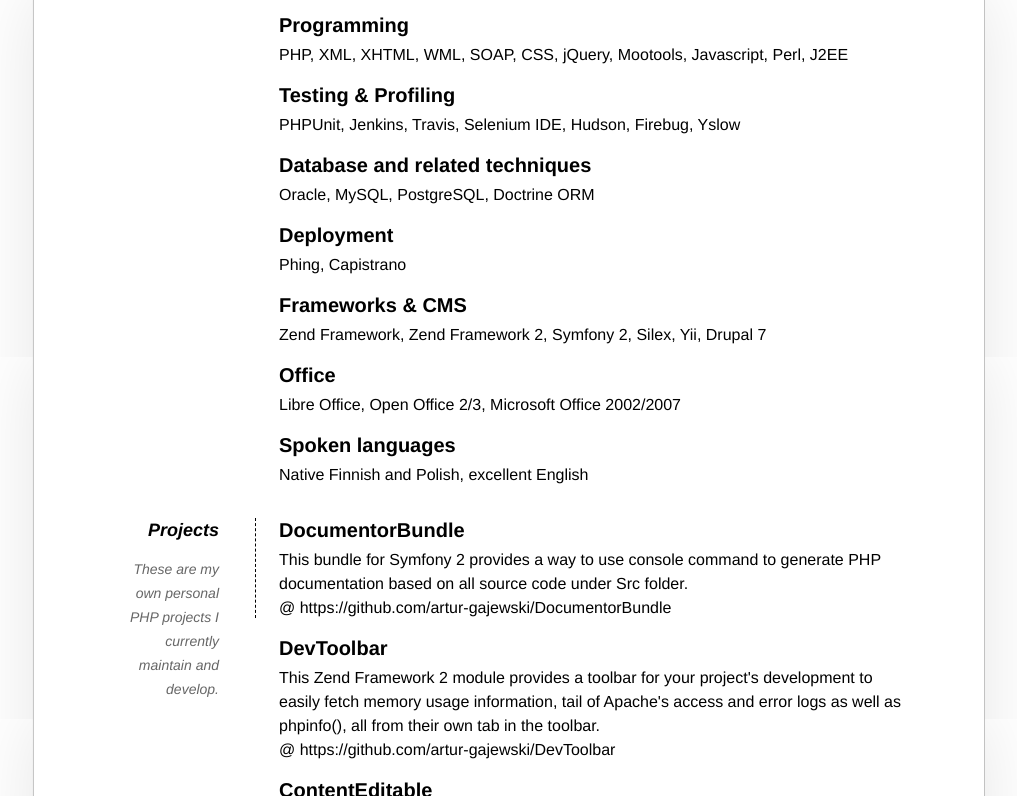
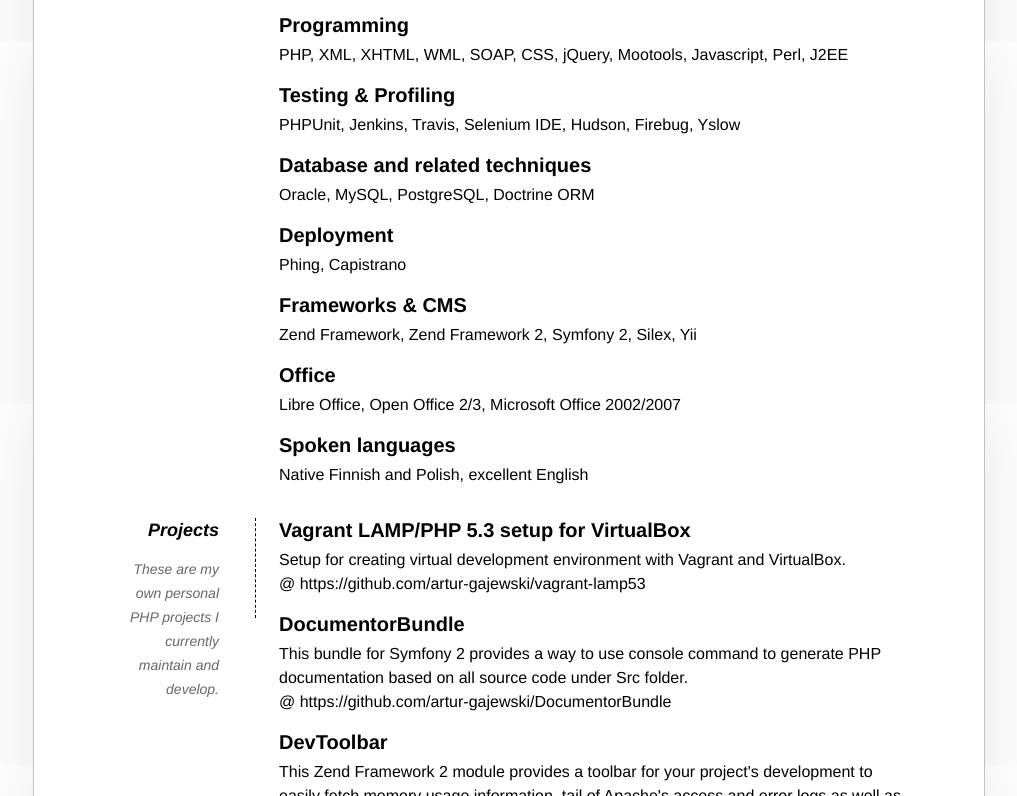
Before and after one commit to artur-gajewski/CV, a plain HTML site: page index.html in a window 1280 px wide. Shown: the part 2472-3268 px from the top of the page, without its empty margins (131-1148 px from the left). Drawn offline with Linux system fonts and the light colour scheme.

```diff
--- a/index.html
+++ b/index.html
@@ -147,7 +147,7 @@
                 <h2>Soprano Brain Alliance<span>Web Developer, Feb 2012 - present</span></h2>
                 <ul>
                     <li>Web application developing</li>
-                    <li>PHP, Symfony2, Zend Framework, Less, Coffeescript, Doctrine2, Linux. Mac OSX</li>
+                    <li>PHP, Symfony2, Zend Framework, Less, Coffee script, Doctrine2, Linux, Mac OSX</li>
                     <li>Services: Various customer projects</li>
                 </ul>
                 <h2>Edita Prima Oyj <span>Web Developer, 2008 - Feb 2012</span></h2>
@@ -195,8 +195,7 @@
             <dd>
 
                 <h2>Environments &amp; Applications</h2>
-                <p>Mac OS X, Linux (Ubuntu, Fedora), Windows, Zend Server, Apache Server, Zend Studio, Netbeans, Eclipse PDT, Planmill, Trac, Jira, Confluence, Groupwise, SQL
-Developer, Aqua Datastudio</p>
+                <p>Mac OS X, Linux (Ubuntu, Fedora), Windows, Zend Server, Apache Server, Zend Studio, Netbeans, Eclipse PDT, Planmill, Trac, Jira, Confluence, Groupwise, SQL Developer, Aqua Datastudio</p>
 
                 <h2>Programming</h2>
                 <p>PHP, XML, XHTML, WML, SOAP, CSS, jQuery, Mootools, Javascript, Perl, J2EE</p>
@@ -211,7 +210,7 @@ Developer, Aqua Datastudio</p>
                 <p>Phing, Capistrano</p>
 
                 <h2>Frameworks &amp; CMS</h2>
-                <p>Zend Framework, Zend Framework 2, Symfony 2, Silex, Yii, Drupal 7</p>
+                <p>Zend Framework, Zend Framework 2, Symfony 2, Silex, Yii</p>
 
                 <h2>Office</h2>
                 <p>Libre Office, Open Office 2/3, Microsoft Office 2002/2007</p>
@@ -224,6 +223,13 @@ Developer, Aqua Datastudio</p>
             <dd class="clear"></dd>
             <dt>Projects<div id="note">These are my own personal PHP projects I currently maintain and develop.</div></dt>
             <dd>
+                <h2>Vagrant LAMP/PHP 5.3 setup for VirtualBox</h2>
+                <p>
+                    Setup for creating virtual development environment with Vagrant and VirtualBox.
+                    <br/>
+                    @ <a target="_BLANK" href="https://github.com/artur-gajewski/vagrant-lamp53">https://github.com/artur-gajewski/vagrant-lamp53</a>
+                </p>
+
                 <h2>DocumentorBundle</h2>
                 <p>
                     This bundle for Symfony 2 provides a way to use console command to generate PHP documentation based on all source code under Src folder.
```
Lines whose indentation alone changed are shown as unchanged.
